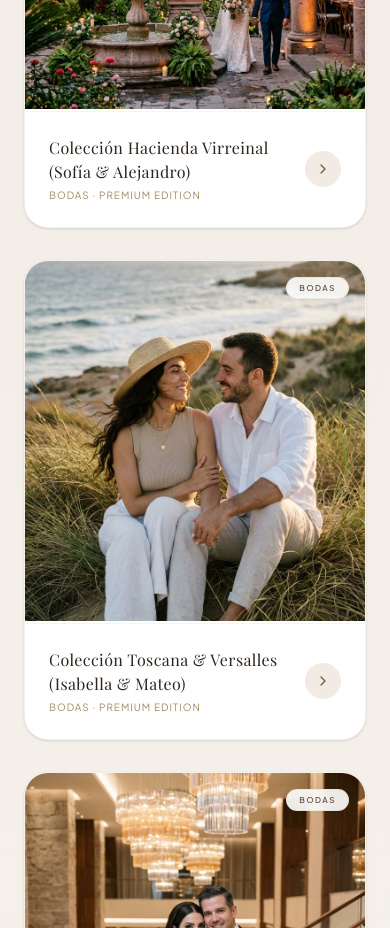
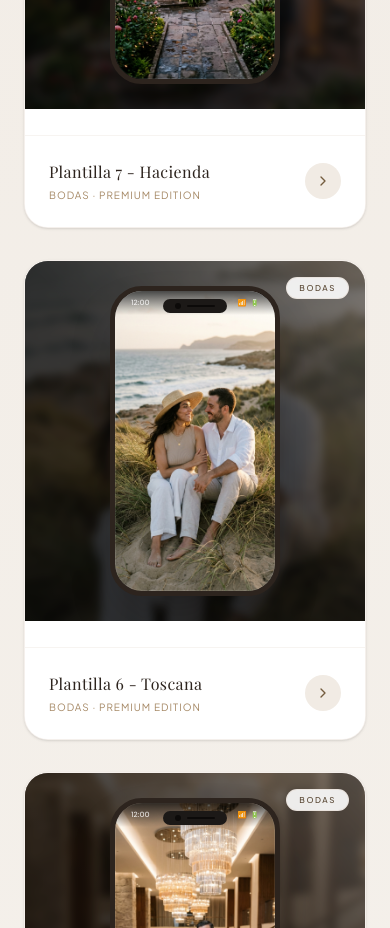
Before and after one commit to digilabmx/invitaOnline_LAST, a React (Vite) app: page / in a window 390 px wide. Shown: the part 5300-6228 px from the top of the page. Built offline with nearby package versions, Linux system fonts and the light colour scheme; a web font is replaced by a local one.

Commit message:
refactor: update template naming and gallery UI
- Standardize template naming convention in data and modals
- Enhance gallery cards with realistic mobile device mockups
- Update navigation links to consistently return to the main catalog

```diff
--- a/src/components/DemoModal.tsx
+++ b/src/components/DemoModal.tsx
@@ -20,7 +20,7 @@ const CATEGORY_STYLES: Record<string, Array<{
   'Bodas': [
     {
       id: 1,
-      name: 'Classic Rose (Romántico)',
+      name: 'Plantilla 1 - Elegante',
       primaryColor: 'bg-[#A68966]',
       accentColor: 'text-[#A68966]',
       accentBg: 'bg-[#FAF9F6]',
@@ -34,7 +34,7 @@ const CATEGORY_STYLES: Record<string, Array<{
     },
     {
       id: 2,
-      name: 'Black & Gold (Gala de Lujo)',
+      name: 'Plantilla 2 - Oro y Negro',
       primaryColor: 'bg-stone-900',
       accentColor: 'text-[#d4af37]',
       accentBg: 'bg-[#1c1917]',
@@ -62,7 +62,7 @@ const CATEGORY_STYLES: Record<string, Array<{
     },
     {
       id: 4,
-      name: 'Minimal Monochrome (Alta Costura)',
+      name: 'Plantilla 3 - Minimalista',
       primaryColor: 'bg-stone-900',
       accentColor: 'text-stone-900',
       accentBg: 'bg-[#F5F5F3]',
@@ -76,7 +76,7 @@ const CATEGORY_STYLES: Record<string, Array<{
     },
     {
       id: 5,
-      name: 'Colección Cartier (Elegancia Suprema)',
+      name: 'Plantilla 4 - Champagne',
       primaryColor: 'bg-black',
       accentColor: 'text-[#D4AF37]',
       accentBg: 'bg-[#0B0B0B]',
@@ -90,7 +90,7 @@ const CATEGORY_STYLES: Record<string, Array<{
     },
     {
       id: 6,
-      name: 'Colección Rolls Royce & Dior (Elite)',
+      name: 'Plantilla 5 - Obsidian',
       primaryColor: 'bg-black',
       accentColor: 'text-[#C8C8C8]',
       accentBg: 'bg-[#0A0A0A]',
@@ -104,7 +104,7 @@ const CATEGORY_STYLES: Record<string, Array<{
     },
     {
       id: 7,
-      name: 'Colección Toscana & Versalles (Botánico Lujo)',
+      name: 'Plantilla 6 - Toscana',
       primaryColor: 'bg-[#8CA28C]',
       accentColor: 'text-[#8CA28C]',
       accentBg: 'bg-[#FCFAF8]',
@@ -118,7 +118,7 @@ const CATEGORY_STYLES: Record<string, Array<{
     },
     {
       id: 8,
-      name: 'Colección Hacienda Virreinal (Gentry)',
+      name: 'Plantilla 7 - Hacienda',
       primaryColor: 'bg-[#A85B38]',
       accentColor: 'text-[#A85B38]',
       accentBg: 'bg-[#FAF6F2]',
@@ -132,7 +132,7 @@ const CATEGORY_STYLES: Record<string, Array<{
     },
     {
       id: 9,
-      name: 'Colección Bajo las Estrellas (Celeste)',
+      name: 'Plantilla 8 - Celestial',
       primaryColor: 'bg-[#0B1E3B]',
       accentColor: 'text-[#0B1E3B]',
       accentBg: 'bg-[#030712]',
--- a/src/components/Gallery.tsx
+++ b/src/components/Gallery.tsx
@@ -77,17 +77,52 @@ export default function Gallery() {
               </div>
 
               {/* Card Image Container */}
-              <div className="relative w-full h-[360px] overflow-hidden bg-luxury-beige-100 flex items-center justify-center">
+              <div className="relative w-full h-[360px] overflow-hidden bg-gradient-to-tr from-stone-950 via-stone-900 to-luxury-beige-200 flex items-center justify-center p-4">
+                {/* Background blurred cover */}
+                <div className="absolute inset-0">
                   <img
                     src={example.image}
                     alt={example.title}
-                  className="w-full h-full object-cover transition-transform duration-700 ease-out group-hover:scale-105 select-none"
+                    className="w-full h-full object-cover opacity-40 group-hover:opacity-50 transition-all duration-700 select-none blur-[4px] scale-105"
                     referrerPolicy="no-referrer"
                     loading="lazy"
                   />
+                  <div className="absolute inset-0 bg-black/45" />
+                </div>
+
+                {/* Floating Realistic Smartphone Device Mockup showing the actual template on a mobile screen */}
+                <div className="relative w-[170px] h-[310px] bg-stone-950 border-[5px] border-stone-850 rounded-[32px] shadow-2xl overflow-hidden flex flex-col z-10 transition-all duration-500 group-hover:scale-105 group-hover:-rotate-1">
+                  {/* Speaker and Camera Notch */}
+                  <div className="absolute top-2 left-1/2 -translate-x-1/2 w-16 h-3.5 bg-stone-900 rounded-full flex items-center justify-center z-20">
+                    <div className="w-1.5 h-1.5 rounded-full bg-stone-950 mr-1.5" />
+                    <div className="w-7 h-[2px] bg-stone-950 rounded-full" />
+                  </div>
+
+                  {/* Screen Content representing mobile view */}
+                  <div className="relative w-full h-full overflow-hidden bg-stone-950 flex flex-col">
+                    <img
+                      src={example.image}
+                      alt="Vista Móvil"
+                      className="w-full h-full object-cover select-none"
+                      referrerPolicy="no-referrer"
+                    />
+
+                    {/* Glowing borders */}
+                    <div className="absolute inset-0 border border-white/10 rounded-[26px] pointer-events-none" />
+
+                    {/* Status bar */}
+                    <div className="absolute top-0 inset-x-0 h-6 bg-gradient-to-b from-black/70 to-transparent flex items-center justify-between px-4 z-10">
+                      <span className="text-[7px] text-white/90 font-sans font-medium tracking-tight">12:00</span>
+                      <div className="flex items-center space-x-1 text-[7px] text-white/90">
+                        <span>📶</span>
+                        <span>🔋</span>
+                      </div>
+                    </div>
+                  </div>
+                </div>
 
                 {/* Ultimate Overlay Blur and Details */}
-                <div className="absolute inset-0 bg-luxury-beige-950/80 backdrop-blur-[2px] opacity-0 group-hover:opacity-100 transition-opacity duration-500 flex flex-col justify-between p-8 z-10">
+                <div className="absolute inset-0 bg-luxury-beige-950/90 backdrop-blur-[2px] opacity-0 group-hover:opacity-100 transition-opacity duration-500 flex flex-col justify-between p-8 z-20">
                   {/* Top features tag */}
                   <div className="flex flex-col space-y-2">
                     <p className="text-[10px] font-sans tracking-[0.25em] text-luxury-beige-300 uppercase">
--- a/src/components/TemplateBoda.tsx
+++ b/src/components/TemplateBoda.tsx
@@ -1343,10 +1343,11 @@ export default function TemplateBoda() {
                 </p>
                 <a
                   href="#"
+                  onClick={(e) => { e.preventDefault(); window.location.hash = ''; window.location.pathname = '/'; }}
                   className="inline-flex items-center space-x-2.5 py-3 px-6 bg-gradient-to-tr from-stone-850 to-stone-900 hover:from-stone-900 hover:to-stone-950 text-white font-sans text-[9.5px] font-bold uppercase tracking-[0.2em] rounded-xl transition-all shadow-md hover:translate-y-[-1px]"
                 >
                   <ArrowLeft className="w-3.5 h-3.5" />
-                  <span>Volver al Catálogo Principal</span>
+                  <span>Regresar a Catálogo</span>
                 </a>
               </div>
 
--- a/src/components/TemplateBoda7.tsx
+++ b/src/components/TemplateBoda7.tsx
@@ -1390,6 +1390,17 @@ export default function TemplateBoda7() {
                 <p className="text-[9px] uppercase tracking-[0.35em] text-[#A8BBA2] font-mono">
                   AGENCIA CREATIVA DE BODAS DE ULTRA-LUJO
                 </p>
+
+                <div className="pt-8">
+                  <a
+                    href="#"
+                    onClick={(e) => { e.preventDefault(); window.location.hash = ''; window.location.pathname = '/'; }}
+                    className="inline-flex items-center space-x-1.5 px-4 py-2 bg-transparent hover:bg-stone-100 border border-stone-300 text-stone-600 hover:text-stone-800 rounded-full font-serif text-[9px] uppercase tracking-widest transition-all"
+                  >
+                    <ArrowLeft className="w-3.5 h-3.5" />
+                    <span>Regresar a Catálogo</span>
+                  </a>
+                </div>
               </div>
             </footer>
 
--- a/src/data.ts
+++ b/src/data.ts
@@ -5,7 +5,7 @@ export const HERO_IMAGE = '/hero_phone_mockup_1781992151448.jpg';
 export const EXAMPLES: InvitationExample[] = [
   {
     id: 'ex-starry-night-celestial',
-    title: 'Colección Bajo las Estrellas (Valentina & Gabriel) - Nueva ✨',
+    title: 'Plantilla 8 - Celestial',
     category: 'Bodas',
     image: '/src/assets/images/celestial_hero_1782250292221.jpg',
     demoUrl: '#templateboda9',
@@ -14,7 +14,7 @@ export const EXAMPLES: InvitationExample[] = [
   },
   {
     id: 'ex-mexican-hacienda',
-    title: 'Colección Hacienda Virreinal (Sofía & Alejandro)',
+    title: 'Plantilla 7 - Hacienda',
     category: 'Bodas',
     image: '/src/assets/images/hacienda_hero_1782249686184.jpg',
     demoUrl: '#templateboda8',
@@ -23,16 +23,16 @@ export const EXAMPLES: InvitationExample[] = [
   },
   {
     id: 'ex-botanical-luxury',
-    title: 'Colección Toscana & Versalles (Isabella & Mateo)',
+    title: 'Plantilla 6 - Toscana',
     category: 'Bodas',
     image: '/isabella_mateo_couple.jpg',
     demoUrl: '#templateboda7',
     accentColor: '#A8BBA2',
-    features: ['Sobre de Algodón y Sello de Cera', 'Partículas de Hojas y Mariposas', 'Reproductor Caja Musical de Cristal', 'Capítulos Florales Interactivos']
+    features: ['Sobre de Algodón and Sello de Cera', 'Partículas de Hojas y Mariposas', 'Reproductor Caja Musical de Cristal', 'Capítulos Florales Interactivos']
   },
   {
     id: 'ex-rolls-royce-dior',
-    title: 'Colección Rolls Royce & Dior (Victoria & Sebastián)',
+    title: 'Plantilla 5 - Obsidian',
     category: 'Bodas',
     image: '/v_s_hero_1782248283047.jpg',
     demoUrl: '#templateboda6',
@@ -41,7 +41,7 @@ export const EXAMPLES: InvitationExample[] = [
   },
   {
     id: 'ex-cartier-luxury',
-    title: 'Colección Cartier: Alta Costura (Sofía & Alejandro)',
+    title: 'Plantilla 4 - Champagne',
     category: 'Bodas',
     image: '/sofia_alejandro_stairs_1782247280237.jpg',
     demoUrl: '#templateboda5',
@@ -50,7 +50,7 @@ export const EXAMPLES: InvitationExample[] = [
   },
   {
     id: 'ex-1',
-    title: 'Elegancia Clásica (Sofía & Alejandro)',
+    title: 'Plantilla 1 - Elegante',
     category: 'Bodas',
     image: '/wedding_portrait_1781994427687.jpg',
     demoUrl: '#templateboda',
@@ -59,7 +59,7 @@ export const EXAMPLES: InvitationExample[] = [
   },
   {
     id: 'ex-deep-gold',
-    title: 'Gala Black & Gold (Andrea & Juan)',
+    title: 'Plantilla 2 - Oro y Negro',
     category: 'Bodas',
     image: 'https://images.unsplash.com/photo-1519741497674-611481863552?auto=format&fit=crop&q=80&w=600&fm=webp',
     demoUrl: '#templateboda2',
@@ -68,7 +68,7 @@ export const EXAMPLES: InvitationExample[] = [
   },
   {
     id: 'ex-monochrome-minimalist',
-    title: 'Monochrome Minimalist (Andrés & Paulete)',
+    title: 'Plantilla 3 - Minimalista',
     category: 'Bodas',
     image: 'https://images.unsplash.com/photo-1532712938310-34cb3982ef74?auto=format&fit=crop&q=80&w=600&fm=webp',
     demoUrl: '#templateboda4',
@@ -77,7 +77,7 @@ export const EXAMPLES: InvitationExample[] = [
   },
   {
     id: 'ex-2',
-    title: 'Destellos de Rosa (Valentina)',
+    title: 'Plantilla 9 - XV Años',
     category: 'XV Años',
     image: '/quince_card_1781992176864.jpg',
     demoUrl: '#demo-xv',
@@ -86,7 +86,7 @@ export const EXAMPLES: InvitationExample[] = [
   },
   {
     id: 'ex-3',
-    title: 'Floralia Acuarela (Bautizo Mateo)',
+    title: 'Plantilla 10 - Bautizo',
     category: 'Bautizos',
     image: '/bautizo_card_1781992187887.jpg',
     demoUrl: '#demo-bautizo',
@@ -95,7 +95,7 @@ export const EXAMPLES: InvitationExample[] = [
   },
   {
     id: 'ex-4',
-    title: 'Noche de Gala (Santiago (40 años))',
+    title: 'Plantilla 11 - Cumpleaños',
     category: 'Cumpleaños',
     image: '/cumpleanos_card_1781992199358.jpg',
     demoUrl: '#demo-cumpleanos',
```
Also changed, not shown: src/components/TemplateBoda4.tsx (+11 -0 lines), src/components/TemplateBoda5.tsx (+12 -0 lines), src/components/TemplateBoda6.tsx (+16 -1 lines), src/components/TemplateBoda8.tsx (+12 -1 lines), src/components/TemplateBoda9.tsx (+12 -1 lines), src/components/templateboda2/TemplateBoda2.tsx (+5 -3 lines). Lines whose indentation alone changed are shown as unchanged.
